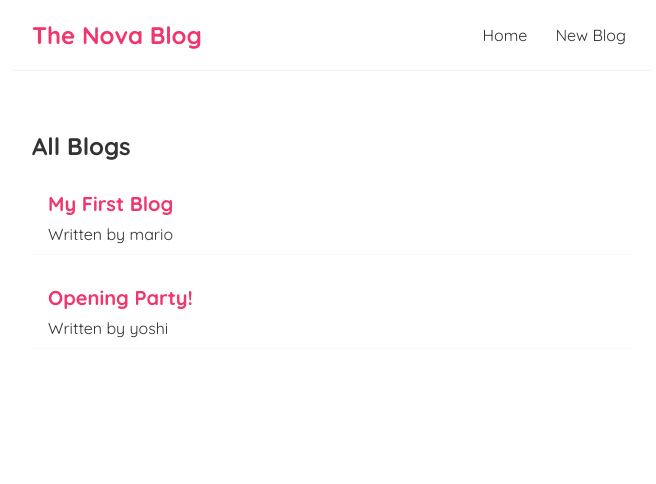
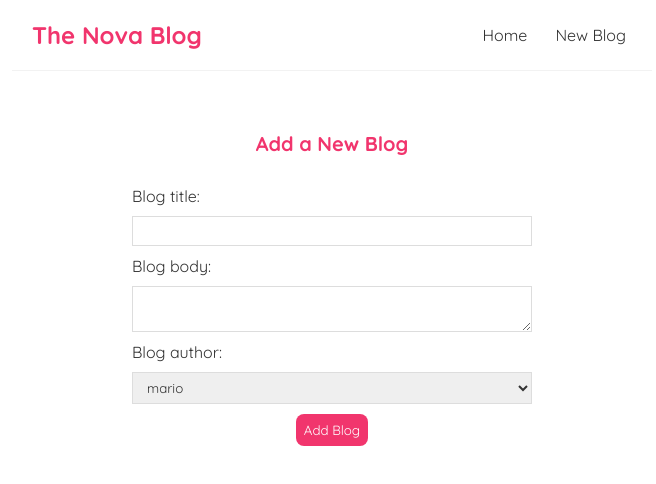
Before and after one commit to Ajay552/simple-react-blog, a React (Create React App) app: page /create in a window 1280 px wide. Shown: the top 484 px of the page, without its empty margins (308-964 px from the left). Built offline with nearby package versions, Linux system fonts and the light colour scheme; data requests are answered from the project's data file; the HTML template or start-up script is replaced by a standard one.

Commit message:
created routes and added forms

```diff
--- a/package.json
+++ b/package.json
@@ -9,6 +9,7 @@
     "json-server": "^0.17.0",
     "react": "^17.0.2",
     "react-dom": "^17.0.2",
+    "react-router-dom": "^5.3.0",
     "react-scripts": "4.0.3",
     "web-vitals": "^1.1.2"
   },
--- a/src/App.js
+++ b/src/App.js
@@ -1,15 +1,29 @@
-
 import Navbar from './Navbar';
 import Home from './Home';
+import { BrowserRouter as Router, Route, Switch } from 'react-router-dom';
+import Create from './Create';
+import BlogDetails from './BlogDetails';
 
 function App() {
   return (
+    <Router>
     <div className="App">
       <Navbar />  {/* can also be written as <Navbar></Navbar> insted of self closing tag */}
      <div className="content">
-       <Home/>
+       <Switch>
+         <Route exact path="/">
+          <Home />
+         </Route>
+         <Route path="/create">
+          <Create />
+         </Route>
+         <Route path="/blogs/:id">
+          <BlogDetails />
+         </Route>
+       </Switch>
      </div>
     </div>
+    </Router>
   );
 }
 
--- /dev/null
+++ b/src/BlogDetails.js
@@ -0,0 +1,24 @@
+import { useParams } from "react-router-dom";
+import useFetch from "./useFetch";
+
+const BlogDetails = () => {
+
+    const { id } = useParams();
+    const { data: blog, error, isPending } = useFetch("http://localhost:8000/blogs/"+ id);
+
+    return(
+        <div className="blog-details">
+            { isPending && <div>Loading...</div> }
+            { error && <div>{ error }</div> }
+            { blog && (
+                <article>
+                    <h2>{ blog.title }</h2>
+                    <p>Written by { blog.author }</p>
+                    <div>{ blog.body }</div>
+                </article>
+            )}
+        </div>
+    );
+}
+
+export default BlogDetails;
--- a/src/BlogList.js
+++ b/src/BlogList.js
@@ -1,3 +1,5 @@
+import { Link } from "react-router-dom";
+
 const BlogList = ({ blogs, title }) => {
     // const blogs = props.blogs;
     // const title = props.title;
@@ -6,8 +8,10 @@
             <h2>{ title }</h2>
             {blogs.map((blog) => (
                 <div className="blog-preview" key={blog.id}>
-                    <h2>{ blog.title }</h2>
-                    <p>Written by {blog.author}</p>
+                    <Link to={`/blogs/${blog.id}`}>
+                        <h2>{ blog.title }</h2>
+                        <p>Written by {blog.author}</p>
+                    </Link>
                 </div>
             ))}
         </div>
--- /dev/null
+++ b/src/Create.js
@@ -0,0 +1,39 @@
+import { useState } from "react";
+
+const Create = () => {
+    const [title, setTitle] = useState("");
+    const [body, setBody] = useState("");
+    const [author, setAuthor] = useState("mario");
+
+    return(
+        <div className="create">
+            <h2>Add a New Blog</h2>
+            <form>
+                <label>Blog title:</label>
+                <input
+                type="text"
+                required
+                value={title}
+                onChange={(e) => setTitle(e.target.value)}
+                />
+                <label>Blog body:</label>
+                <textarea
+                    required
+                    value={body}
+                    onChange={(e) => setBody(e.target.value)}
+                ></textarea>
+                <label>Blog author:</label>
+                <select
+                    value={author}
+                    onChange={(e) => setAuthor(e.target.value)}
+                >
+                    <option value="mario">mario</option>
+                    <option value="nova">nova</option>
+                </select>
+                <button>Add Blog</button>
+            </form>
+        </div>
+    );
+}
+
+export default Create;
--- a/src/Navbar.js
+++ b/src/Navbar.js
@@ -1,10 +1,12 @@
+import { Link } from "react-router-dom";
+
 const Navbar = () => {
     return (
         <nav className="navbar">
             <h1>The Nova Blog</h1>
             <div className="links">
-                <a href="/">Home</a>
-                <a href="/create">New Blog</a>
+                <Link to="/">Home</Link>
+                <Link to="/create">New Blog</Link>
             </div>
         </nav>
     );
--- a/src/index.css
+++ b/src/index.css
@@ -51,3 +51,58 @@
   color: #f1356d;
   margin-bottom: 8px;
 }
+
+.blog-preview a{
+  text-decoration: none;
+}
+
+/* blog details page */
+.blog-details h2 {
+  font-size: 20px;
+  color: #f1356d;
+  margin-bottom: 10px;
+}
+.blog-details div {
+  margin: 20px 0;
+}
+.blog-details button {
+  background: #f1356d;
+  color: #fff;
+  border: 0;
+  padding: 8px;
+  border-radius: 8px;
+  cursor: pointer;
+}
+
+
+/* create new blog form */
+.create {
+  max-width: 400px;
+  margin: 0 auto;
+  text-align: center;
+}
+.create label {
+  text-align: left;
+  display: block;
+}
+.create h2 {
+  font-size: 20px;
+  color: #f1356d;
+  margin-bottom: 30px;
+}
+.create input, .create textarea, .create select {
+  width: 100%;
+  padding: 6px 10px;
+  margin: 10px 0;
+  border: 1px solid #ddd;
+  box-sizing: border-box;
+  display: block;
+}
+.create button {
+  background: #f1356d;
+  color: #fff;
+  border: 0;
+  padding: 8px;
+  border-radius: 8px;
+  cursor: pointer;
+}
--- a/src/useFetch.js
+++ b/src/useFetch.js
@@ -8,7 +8,13 @@
     const [error, setError] = useState(null);
 
     useEffect(() => {
-        fetch(url)
+        const abortConst = new AbortController();
+
+        // usins set timeout just to simulate async request
+        setTimeout(() => {
+            fetch(url, {
+                signal: abortConst.signal
+            })
             .then(res => {
                 // console.log(res);
                 if(!res.ok){
@@ -23,9 +29,16 @@
                 setError(null);
             })
             .catch(err => {
+                if(err.name === "AbortError"){
+                    console.log("fetch aborted");
+                } else {
                     setError(err.message);
                     setIsPending(false);
+                }
             })
+        },1000);
+
+        return () => abortConst.abort();
     }, [url]);
 
     return { data, isPending, error };
```
Also changed, not shown: 1 other file (tests, documents, lock files or other folders). Lines whose indentation alone changed are shown as unchanged.
